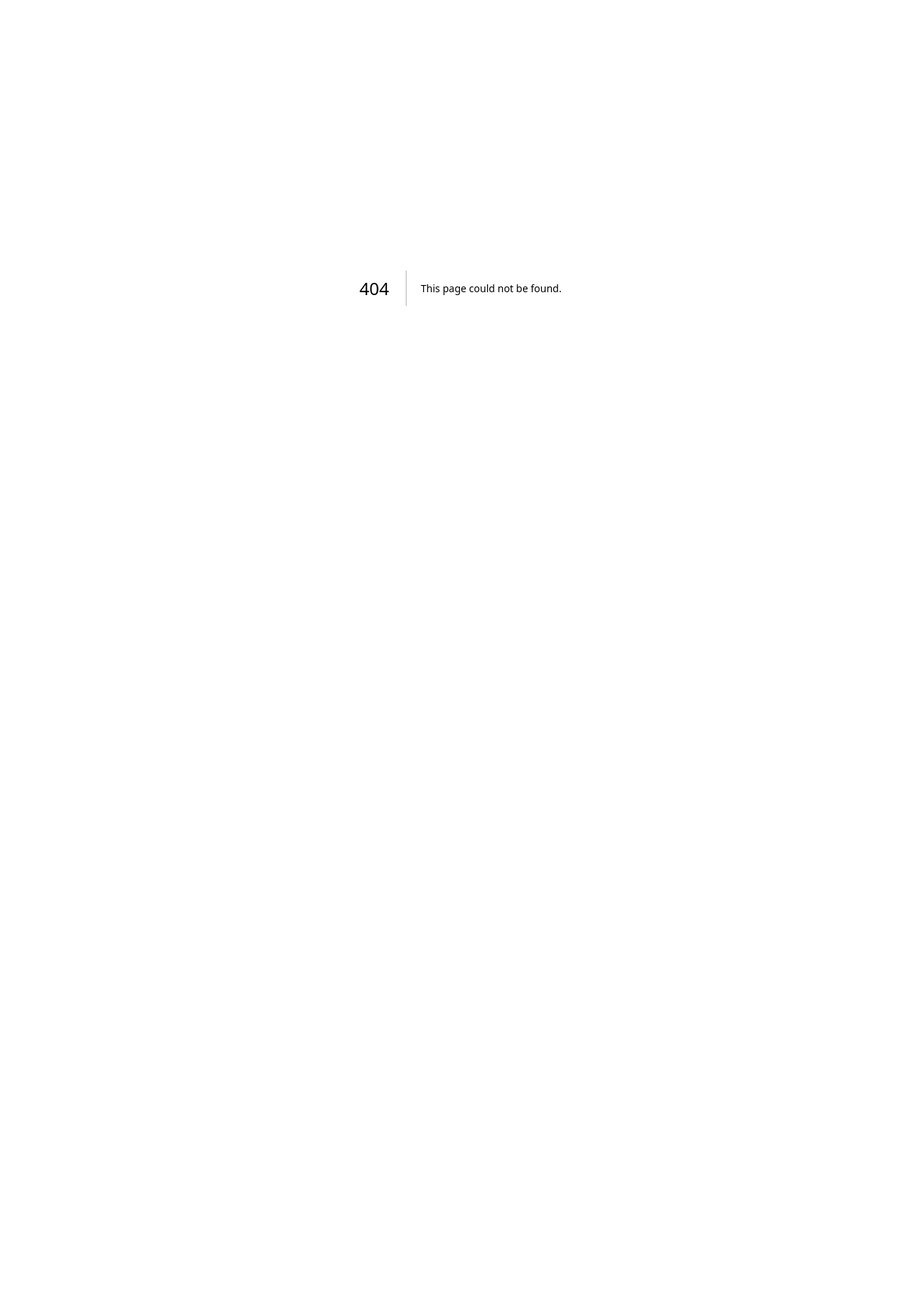
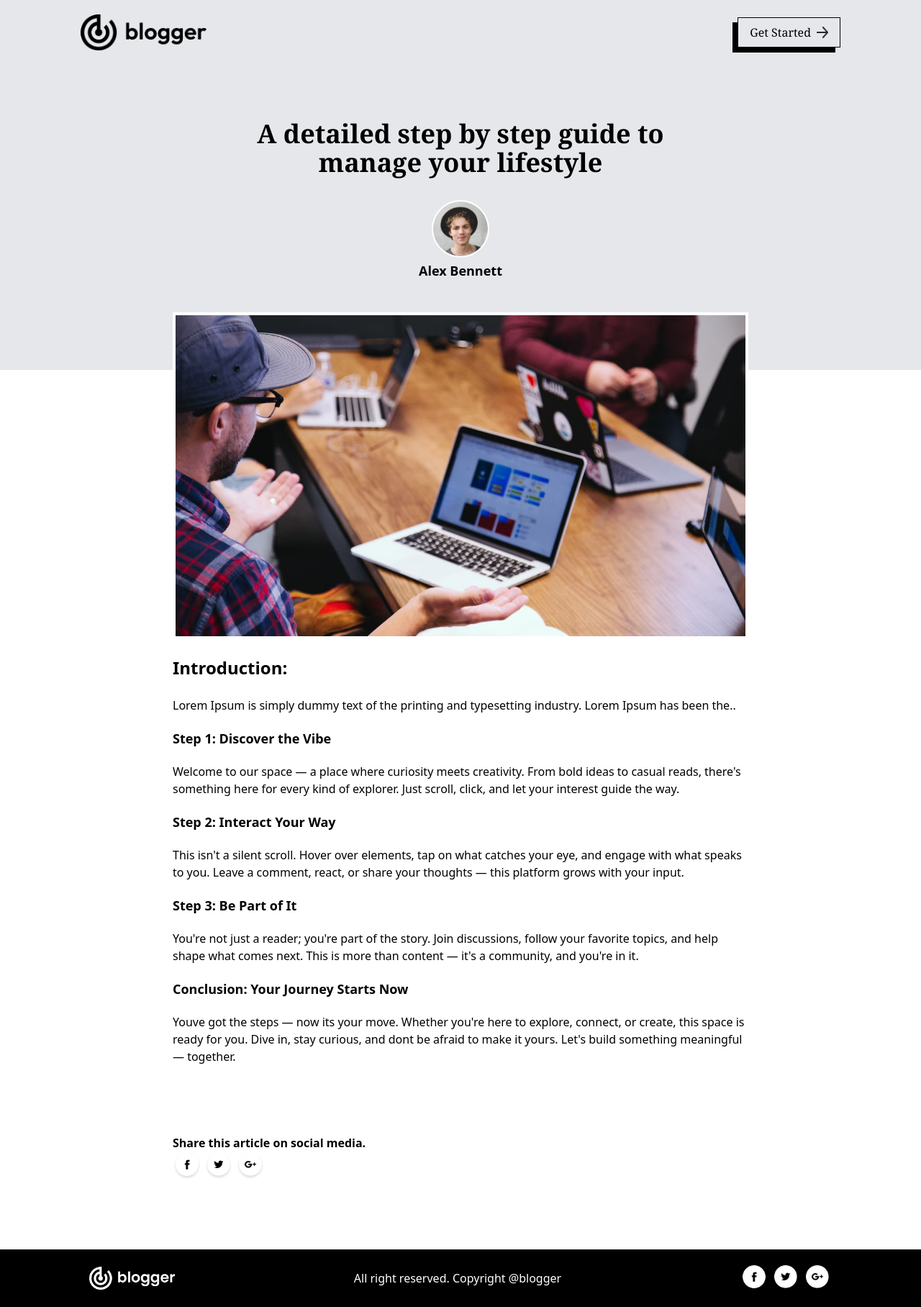
Before and after one commit to Ahnaf-Tariq/blogApp-mern, a Next.js app in the folder frontend/: page /blogs/1 in a window 1280 px wide. Before the commit this address had no page. Shown: the whole page at 72% size. Before the commit the page ends 800 px from the top, so only its background shows below. Built offline with nearby package versions, Linux system fonts and the light colour scheme.

Commit message:
blog individual page made with dynamic routes

```diff
--- /dev/null
+++ b/frontend/app/blogs/[id]/page.tsx
@@ -0,0 +1,108 @@
+"use client";
+import Footer from "@/components/Footer";
+import { assets, blog_data } from "@/public/assests/assets";
+import Image from "next/image";
+import Link from "next/link";
+import { use, useEffect, useState } from "react";
+
+interface PageProps {
+  params: Promise<{
+    id: string;
+  }>;
+}
+
+const page = ({ params }: PageProps) => {
+  const { id } = use(params);
+  const [data, setData] = useState<any>(null);
+
+  const fetchData = () => {
+    const find = blog_data.find((item) => item.id === Number(id));
+    setData(find);
+    console.log(find);
+  };
+
+  useEffect(() => {
+    fetchData();
+  }, []);
+  return data ? (
+    <>
+      <div className="bg-gray-200 px-5 py-5 md:px-12 lg:px-28">
+        <div className="flex justify-between items-center gap-2">
+          <Link href={"/"}>
+            <Image src={assets.logo} alt="" className="w-36 sm:w-44" />
+          </Link>
+          <button className="flex items-center gap-2 border border-black font-serif px-2 py-1 sm:px-4 sm:py-2 text-sm sm:text-base shadow-[-7px_7px_0px_#000000] cursor-pointer">
+            Get Started{" "}
+            <Image
+              src={assets.arrow}
+              alt=""
+              className="size-4 hidden sm:block"
+            />
+          </button>
+        </div>
+        <div className="text-center my-24">
+          <h1 className="text-2xl sm:text-4xl font-semibold max-w-[700px] mx-auto font-serif">
+            {data.title}
+          </h1>
+          <Image
+            src={data.author_img}
+            alt=""
+            className="size-20 mx-auto mt-8 border-2 border-white rounded-full"
+          />
+          <p className="font-semibold mt-1 pb-2 text-lg">{data.author}</p>
+        </div>
+      </div>
+      <div className="max-w-[800px] md:mx-auto mx-5 mb-10 mt-[-80px]">
+        <Image src={data.image} alt="" className="border-4 border-white" />
+        <h1 className="font-semibold my-6 text-xl sm:text-2xl">
+          Introduction:
+        </h1>
+        <p>{data.description}</p>
+        <h3 className="font-semibold text-lg my-5">
+          Step 1: Discover the Vibe
+        </h3>
+        <p className="my-3">
+          Welcome to our space — a place where curiosity meets creativity. From
+          bold ideas to casual reads, there's something here for every kind of
+          explorer. Just scroll, click, and let your interest guide the way.
+        </p>
+        <h3 className="font-semibold text-lg my-5">
+          Step 2: Interact Your Way
+        </h3>
+        <p className="my-3">
+          This isn't a silent scroll. Hover over elements, tap on what catches
+          your eye, and engage with what speaks to you. Leave a comment, react,
+          or share your thoughts — this platform grows with your input.
+        </p>
+        <h3 className="font-semibold text-lg my-5">Step 3: Be Part of It</h3>
+        <p className="my-3">
+          You're not just a reader; you're part of the story. Join discussions,
+          follow your favorite topics, and help shape what comes next. This is
+          more than content — it's a community, and you're in it.
+        </p>
+        <h3 className="font-semibold text-lg my-5">
+          Conclusion: Your Journey Starts Now
+        </h3>
+        <p className="my-3">
+          Youve got the steps — now its your move. Whether you're here to
+          explore, connect, or create, this space is ready for you. Dive in,
+          stay curious, and dont be afraid to make it yours. Let's build
+          something meaningful — together.
+        </p>
+        <div className="my-24">
+          <p className="font-semibold">Share this article on social media.</p>
+          <div className="flex gap-1 cursor-pointer">
+            <Image src={assets.facebook_icon} alt="" width={40} />
+            <Image src={assets.twitter_icon} alt="" width={40} />
+            <Image src={assets.googleplus_icon} alt="" width={40} />
+          </div>
+        </div>
+      </div>
+      <Footer />
+    </>
+  ) : (
+    <></>
+  );
+};
+
+export default page;
--- a/frontend/components/BlogList.tsx
+++ b/frontend/components/BlogList.tsx
@@ -1,6 +1,8 @@
 "use client";
 import { assets, blog_data } from "@/public/assests/assets";
 import Image from "next/image";
+import Link from "next/link";
+import { Router } from "next/router";
 import React, { useState } from "react";
 
 const BlogList = () => {
@@ -45,7 +47,8 @@ const BlogList = () => {
         {blog_data
           .filter((item) => category === "All" || item.category === category)
           .map((item, index) => (
-            <div
+            <Link
+              href={`/blogs/${item.id}`}
               key={index}
               className="w-full sm:max-w-[350px] bg-white border border-black hover:shadow-[-7px_7px_0px_#000000] cursor-pointer"
             >
@@ -67,7 +70,7 @@ const BlogList = () => {
                   <Image src={assets.arrow} className="size-3" alt="" />
                 </div>
               </div>
-            </div>
+            </Link>
           ))}
       </div>
     </div>
```
Also changed, not shown: frontend/components/Header.tsx (+16 -4 lines).
